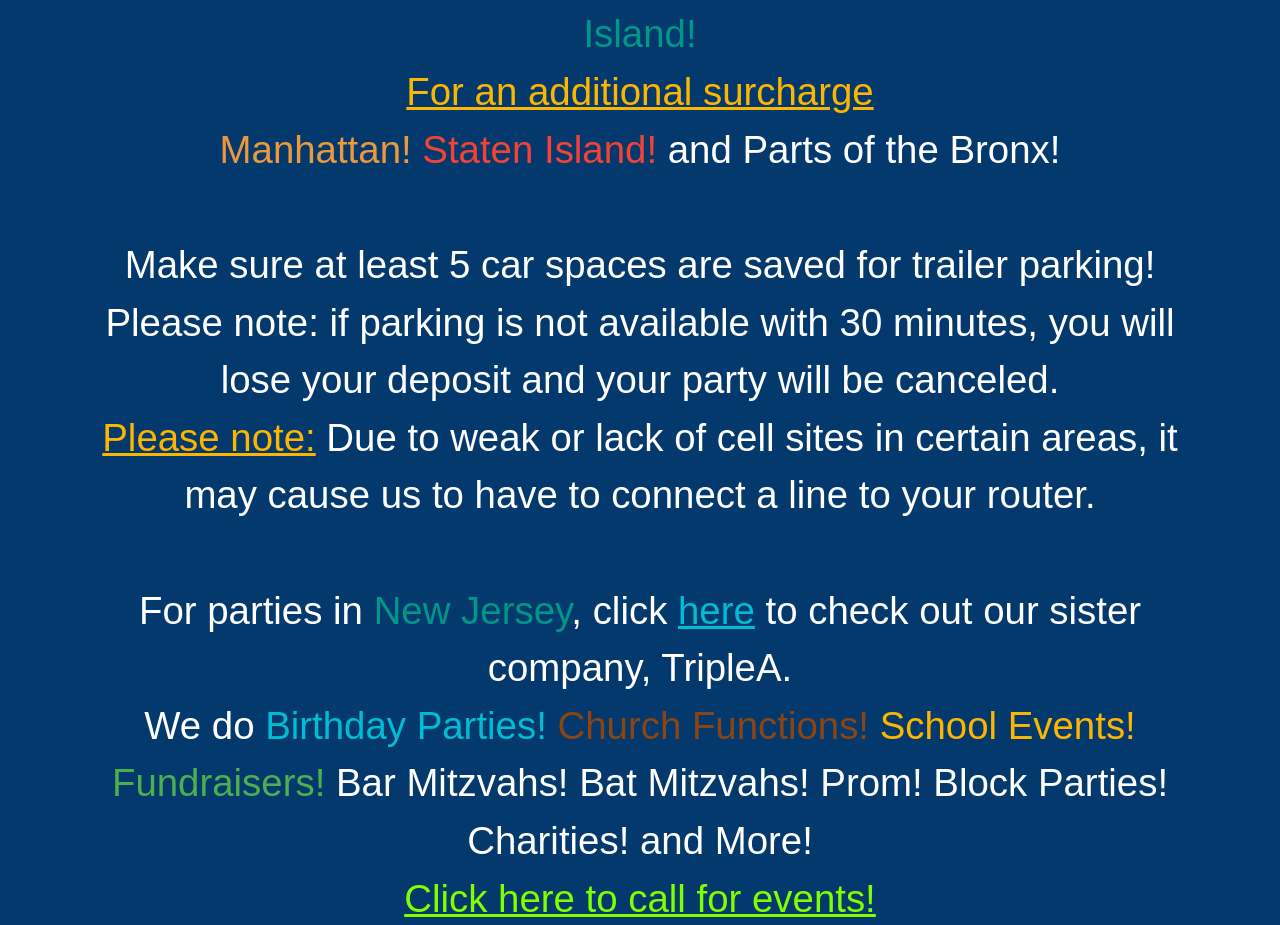
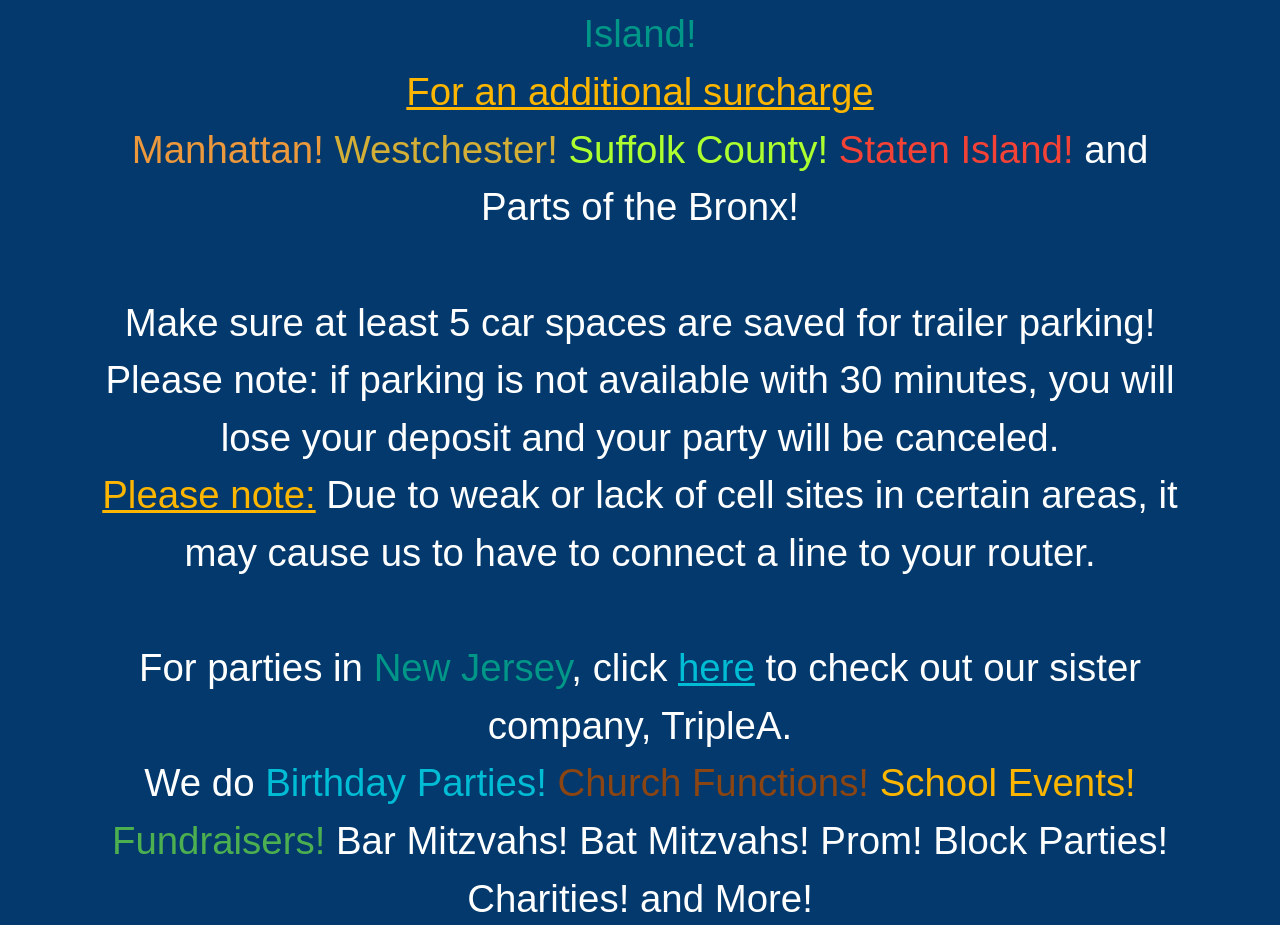
Before and after one commit to nathanuel0322/pgowp, a React (Create React App) app: page / in a window 1280 px wide. Shown: the part 1907-2832 px from the top of the page. Built offline with nearby package versions, Linux system fonts and the light colour scheme; no server answers.

Commit message:
Add new locations to Home screen

```diff
--- a/src/screens/Home.jsx
+++ b/src/screens/Home.jsx
@@ -86,6 +86,8 @@ export default function Home(){
         <span className='text-[#FDB600] underline'>For an additional surcharge</span>
         <br />
         <span id="manhattan"> Manhattan!</span>
+        <span className='text-[rgb(212,175,55)]'> Westchester!</span>
+        <span className='text-[greenyellow]'> Suffolk County!</span>
         <span style={{color: '#F44336'}}> Staten Island!</span>
         <span id="Bronx"> and Parts of the Bronx!</span>
         <br />
```
